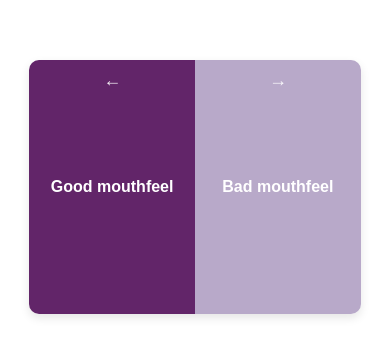
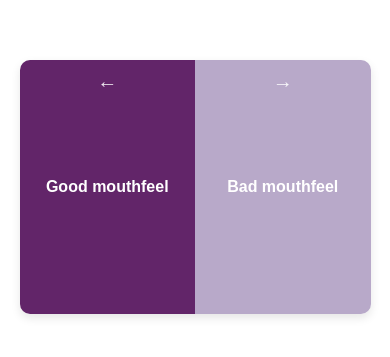
Before and after one commit to danbergeron/wavelength-spectrum-cards, a plain HTML site: page index.html in a window 390 px wide. Shown: the part 235-592 px from the top of the page. Drawn offline with Linux system fonts and the light colour scheme.

Commit message:
updating CSS

```diff
--- a/styles.css
+++ b/styles.css
@@ -2,9 +2,13 @@ html,
 body {
   margin: 0;
   padding: 0;
-  overflow: hidden; /* Prevent scrolling */
-  height: 100%;
-  background-color: #ffffff; /* Set the background color to white */
+  overflow: hidden; /* Prevent scrolling or overflow */
+  height: 100%; /* Ensure the viewport fills fully */
+  background-color: #ffffff; /* Set the background color to white explicitly */
+  -webkit-touch-callout: none; /* Prevent context menu on long press */
+  -webkit-user-select: none; /* Prevent text selection */
+  -ms-user-select: none; /* Prevent text selection */
+  user-select: none; /* Prevent text selection */
 }
 
 body {
@@ -24,7 +28,7 @@ body {
   border-radius: 10px;
   overflow: hidden;
   cursor: pointer;
-  user-select: none;
+  user-select: none; /* Prevent text selection on the card */
 }
 
 .side {
@@ -92,3 +96,19 @@ body {
     top: 8px; /* Adjust arrow position */
   }
 }
+
+/* Mobile Portrait */
+@media (max-width: 768px) and (orientation: portrait) {
+  #card {
+    width: 90%; /* Keep full width in portrait */
+    height: 30%;
+  }
+
+  .side {
+    font-size: clamp(16px, 4vw, 28px); /* Adjust font size */
+  }
+
+  .arrow {
+    font-size: clamp(20px, 4vw, 30px); /* Slightly larger arrows for portrait */
+  }
+}
```
